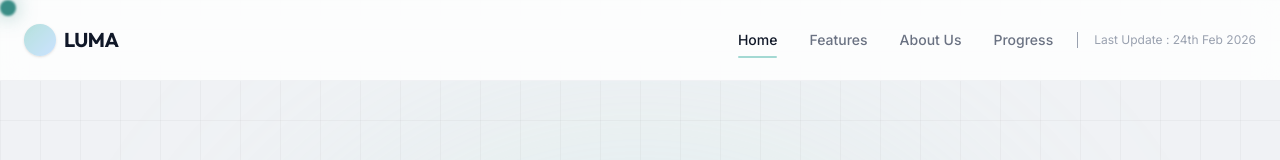
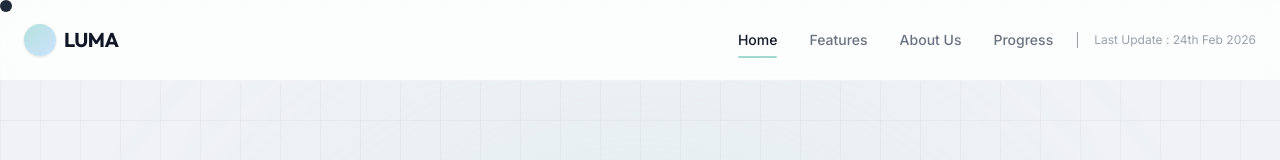
Before and after one commit to chauhan-satvik/LUMA, a React (Vite) app: page / in a window 1280 px wide. Shown: the top 160 px of the page. Built offline with nearby package versions, Linux system fonts and the light colour scheme.

Commit message:
Adding Custom Cursor

```diff
--- a/src/components/CustomCursor.tsx
+++ b/src/components/CustomCursor.tsx
@@ -36,7 +36,7 @@ export default function CustomCursor() {
 
   return (
     <motion.div
-      className="fixed top-0 left-0 w-4 h-4 rounded-full bg-[#3A8D86] pointer-events-none z-[9999] blur-[1px] shadow-[0_0_20px_rgba(58,141,134,0.6)]"
+      className="fixed top-0 left-0 w-3 h-3 rounded-full bg-gray-800 pointer-events-none z-[9999]"
       style={{
         x: smoothX,
         y: smoothY,
--- a/src/pages/Home.tsx
+++ b/src/pages/Home.tsx
@@ -121,7 +121,7 @@ export function Home() {
           >
             <motion.div whileHover={{ scale: 1.05 }} whileTap={{ scale: 0.95 }}>
               <Link
-                to="#features"
+                to="/features"
                 className="px-8 py-4 rounded-full bg-gray-900 text-white font-medium hover:bg-gray-800 transition-all shadow-lg hover:shadow-xl flex items-center gap-2"
               >
                 Explore LUMA <ArrowRight size={18} />
```
